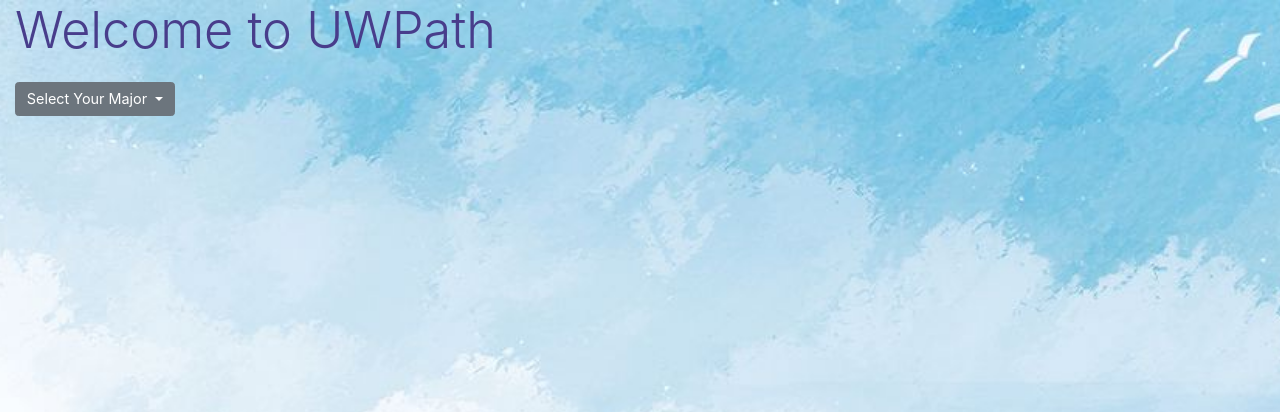
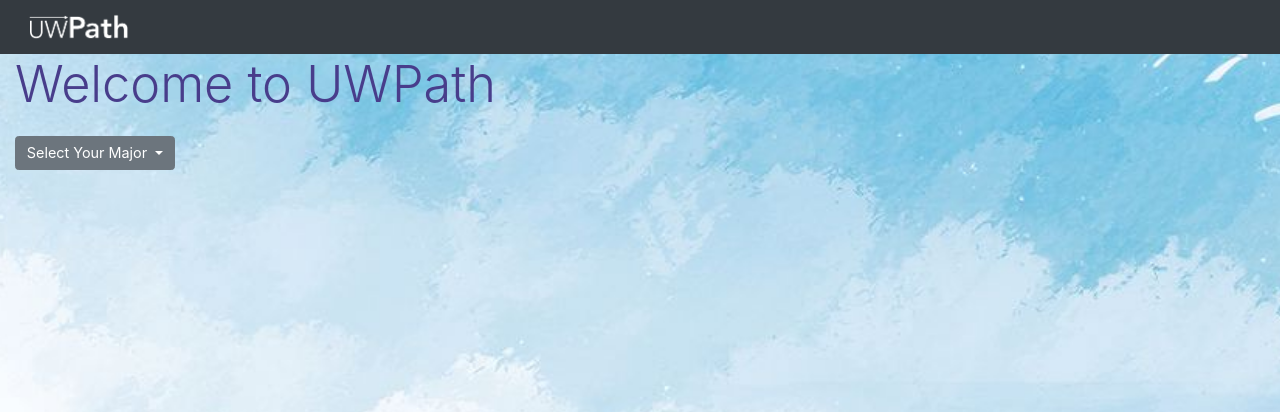
Before and after one commit to UW-Path/DataParsing, a Django app: page / in a window 1280 px wide. Shown: the top 412 px of the page. Run offline with Django 3.2, Linux system fonts and the light colour scheme; data that the repository does not hold is empty; some libraries are stand-ins or nearby versions.

Commit message:
Implemented a navigation bar template to be used later

```diff
--- a/UWPathWebsite/templates/base.html
+++ b/UWPathWebsite/templates/base.html
@@ -15,6 +15,26 @@
     <title>UWPath</title>
 </head>
 <body style="background-image: url({% static 'img/background.jpg' %});">
+
+<nav class="navbar sticky-top navbar-expand-lg navbar-dark bg-dark">
+    <div class="container-fluid">
+      <a class="navbar-brand" href="#">
+          <img src="{% static 'img/UWPathWhite.png' %}" width="100 rem" alt="logo">
+      </a>
+      <button class="navbar-toggler" type="button" data-toggle="collapse" data-target="#navbarCollapse" aria-controls="navbarCollapse" aria-expanded="false" aria-label="Toggle navigation">
+        <span class="navbar-toggler-icon" style="width: 1em; height: 1em;"></span>
+      </button>
+
+      <div class="collapse navbar-collapse" id="navbarCollapse">
+<!--        <form class="form-inline my-2 my-lg-0">-->
+<!--          <input class="form-control mr-sm-2" type="search" placeholder="Search">-->
+<!--          <button class="btn btn-outline-info my-2 my-sm-0" type="submit">Search</button>-->
+<!--        </form>-->
+      </div>
+    </div>
+</nav>
+
+
 <script src='https://cdnjs.cloudflare.com/ajax/libs/dragula/3.6.3/dragula.min.js'></script>
 <script src="{% static 'js/table.js' %}"></script>
 <div class="container-fluid">
```
Also changed, not shown: UWPathWebsite/UWPath/static/img/UWPathExtended.png (added), UWPathWebsite/UWPath/static/img/UWPathExtraExtended.png (added), UWPathWebsite/UWPath/static/img/UWPathLogo.png (added), UWPathWebsite/UWPath/static/img/UWPathNoBackground.png (added), UWPathWebsite/UWPath/static/img/UWPathWhite.png (added), 1 other file.
